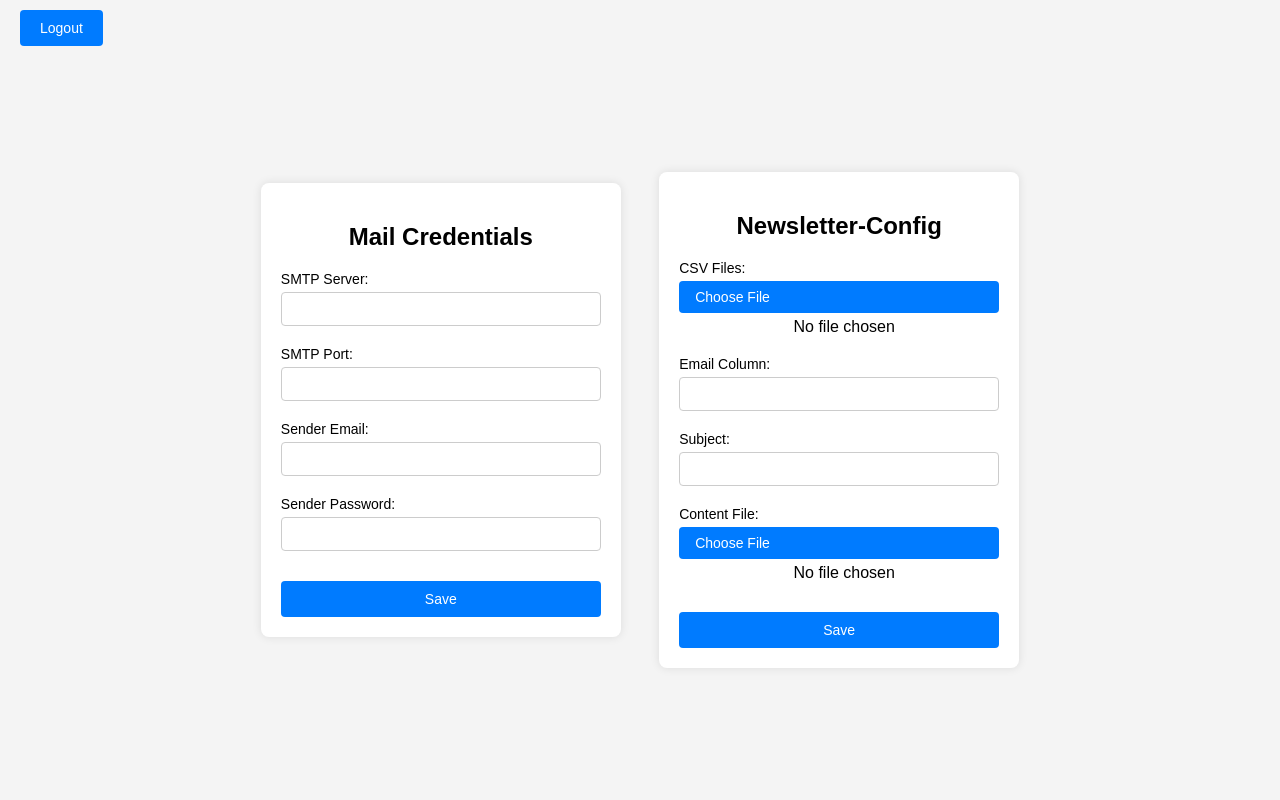
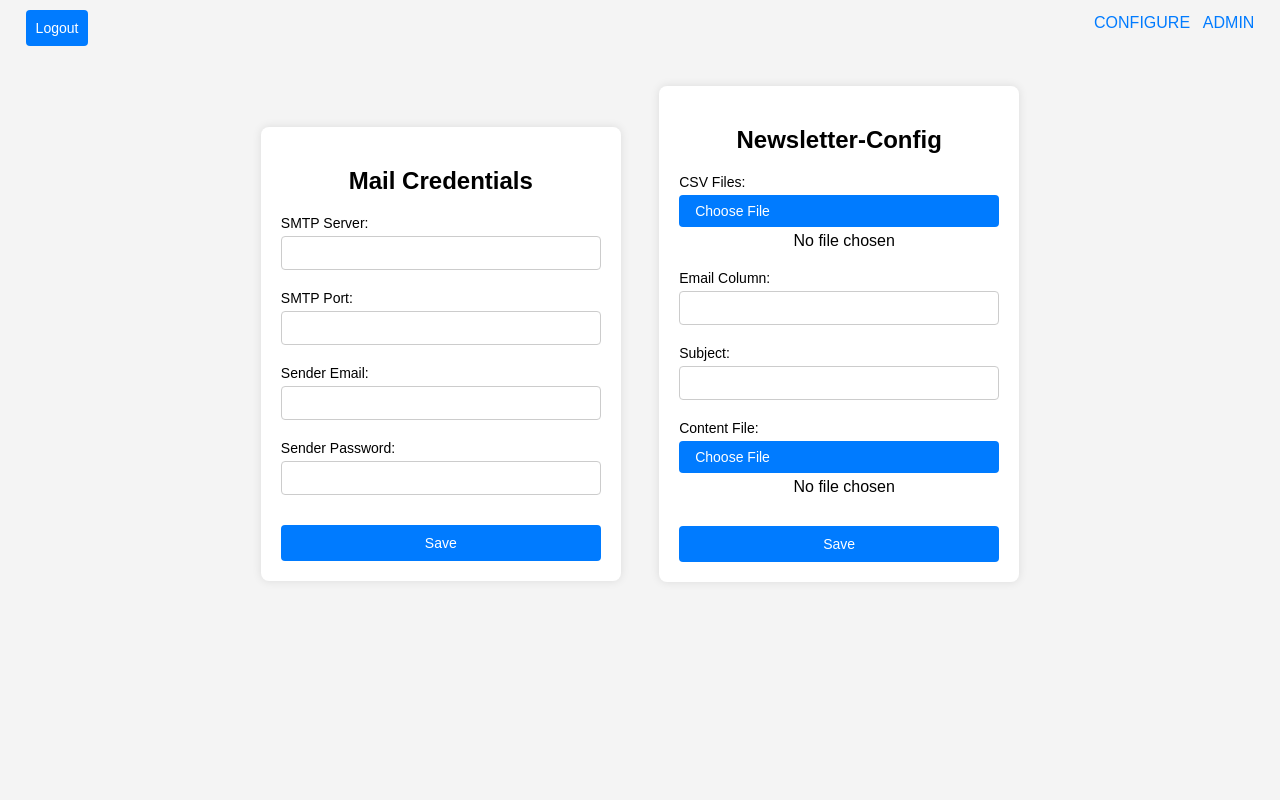
Before and after one commit to stevan06v/mail-eagle-newsletter, a Flask app: page /configure in a window 1280 px wide. Run offline with Flask 3, Linux system fonts and the light colour scheme; the visitor is signed in with stand-in values (Sample User, id 1).

Commit message:
fix: fixed styling

```diff
--- a/templates/configure.html
+++ b/templates/configure.html
@@ -10,38 +10,42 @@
             margin: 0;
             padding: 0;
             font-family: Arial, sans-serif;
+            background-color: #f4f4f4;
+        }
+
+        .container {
             display: flex;
             justify-content: center;
             align-items: center;
             gap: 3vw;
-            height: 100vh;
-            background-color: #f4f4f4;
         }
 
         .navbar {
             align-items: center;
             overflow: hidden;
-            width: 100%;
-            position: fixed;
+            position: sticky;
             top: 0;
             left: 0;
             z-index: 1000;
             display: flex;
-            justify-content: flex-start;
+            justify-content:space-between;
+            margin-left: 2vw;
+            margin-right: 2vw;
+
         }
 
         .logout-btn {
-            background-color: #007bff;
-            color: #fff;
-            border: none;
+            background-color: #fff;
+            color: #007bff;
+            border: 1px solid #007bff; /* Add border to button */
             border-radius: 4px;
             padding: 8px 16px;
             cursor: pointer;
-            margin-left: 20px;
         }
 
         .logout-btn:hover {
             background-color: #0056b3;
+            color: #fff;
         }
 
         .form-container {
@@ -52,7 +56,7 @@
             border-radius: 8px;
             box-shadow: 0 0 10px rgba(0, 0, 0, 0.1);
             text-align: center; /* Center the form */
-            margin-top: 20px;
+            margin-top: 80px; /* Adjust margin from the top */
         }
 
         .form-group {
@@ -140,16 +144,32 @@
         .form-container + .form-container {
             margin-top: 40px;
         }
+        .nav-box{
+            display: flex;
+            gap: 1vw;
+
+        }
+        a{
+            color: #007bff;
+            text-decoration: none;
+        }
     </style>
 </head>
 <body>
+
 
     <div class="navbar">
         <form action="/logout" method="GET">
             <input type="submit" class="logout-btn" value="Logout">
         </form>
+        <div class="nav-box">
+            <a href="/configure">CONFIGURE</a>
+            <a href="/admin">ADMIN</a>
         </div>
 
+    </div>
+
+    <div class="container">
     <div class="form-container">
         <h2>Mail Credentials</h2>
         <form method="POST" action="/mail_credentials">
@@ -203,6 +223,7 @@
             <input type="submit" value="Save">
         </form>
     </div>
+</div>
 
 <script>
     document.querySelectorAll('.file-input').forEach(input => {
```
Lines whose indentation alone changed are shown as unchanged.
